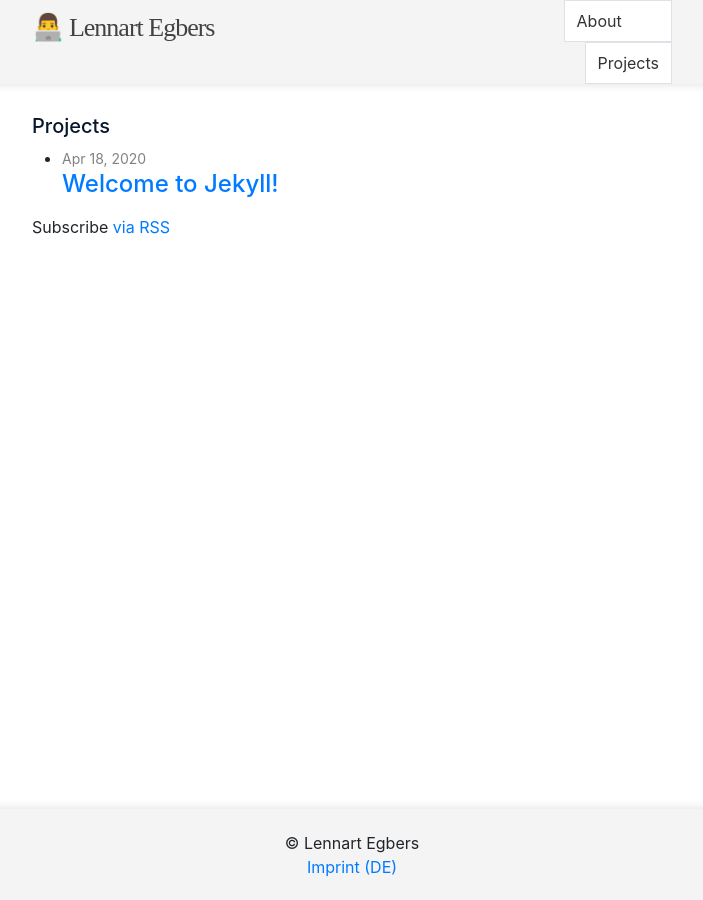
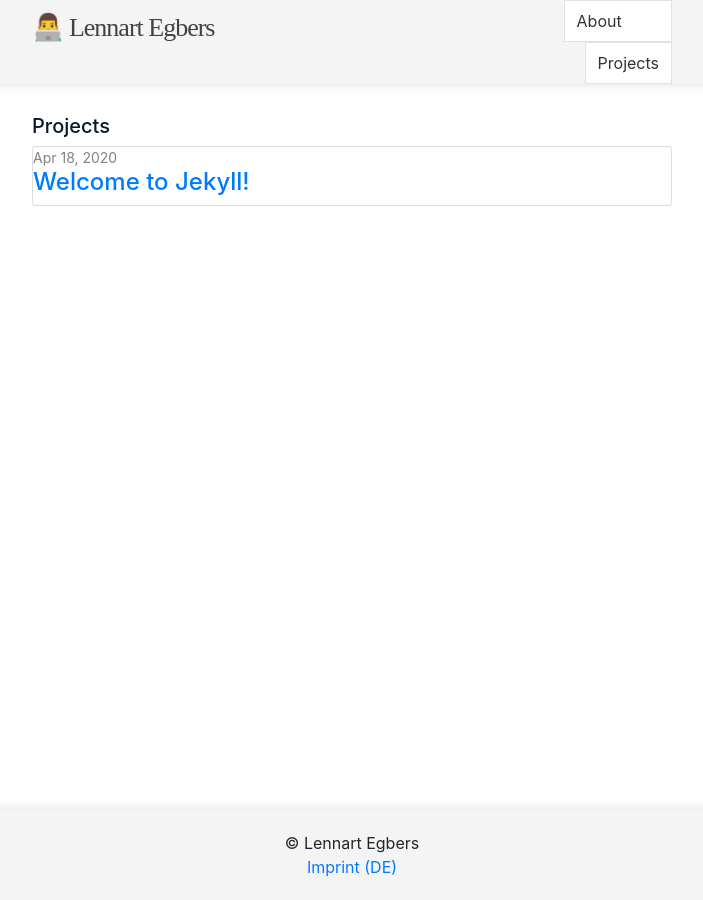
Before and after one commit to LennartEgb/lennartegb.github.io, a Jekyll site: the page built from projects.html, in a window 1280 px wide. Shown: the whole page, without its empty margins (288-991 px from the left). Built offline with Jekyll 4.4.1, drawn with Linux system fonts in a browser that asks for light colours.

Commit message:
Update projects.html
renaming

```diff
--- a/projects.html
+++ b/projects.html
@@ -8,10 +8,10 @@ permalink: /projects/
 
   <h1 class="page-heading">Projects</h1>
 
-  <ul class="post-list">
+  <ul class="project-list">
     {% for post in site.posts %}
 
-    <li>
+    <li class="card">
       <span class="post-meta">{{ post.date | date: "%b %-d, %Y" }}</span>
       <h2>
         <a class="post-link" href="{{ post.url | prepend: site.baseurl }}">{{ post.title }}</a>
@@ -21,6 +21,4 @@ permalink: /projects/
     {% endfor %}
   </ul>
 
-  <p class="rss-subscribe">Subscribe <a href="{{ "/feed.xml" | prepend: site.baseurl }}">via RSS</a></p>
-
 </div>
```
